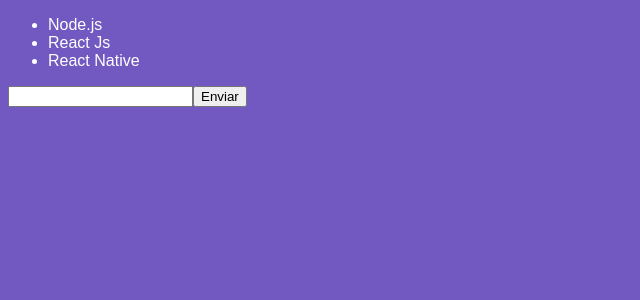
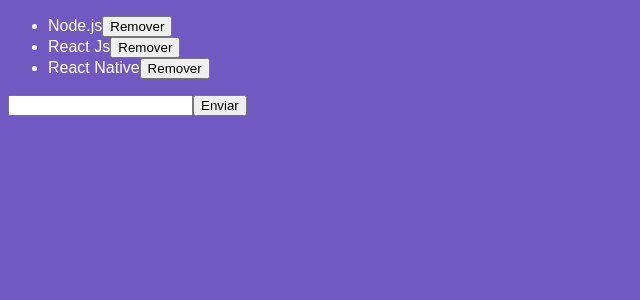
Before and after one commit to Rafael-Prado/Introdu-oReactBootcamp, a React app: page / in a window 1280 px wide. Shown: the top 300 px of the page, without its empty margins (0-640 px from the left). Built offline with nearby package versions, Linux system fonts and the light colour scheme.

Commit message:
Removento itens de um estado Array

```diff
--- a/src/components/TechList.js
+++ b/src/components/TechList.js
@@ -21,12 +21,24 @@
       newTech: ''
     })
    }
+   hadleDelete = (tech) => {
+    this.setState({techs: this.state.techs.filter(t => t !== tech)})
+   }
+
 
   render(){
     return(
       <form onSubmit={this.handleSubmit}>
         <ul>
-          { this.state.techs.map(tech => <li key={tech}>{tech}</li>)}
+          { this.state.techs.map(tech => (
+          <li key={tech}>
+          {tech}
+          <button
+           type="button"
+           onClick={ () => this.hadleDelete(tech)}>
+           Remover
+          </button>
+          </li>))}
         </ul>
         <input
           type="text"
```
